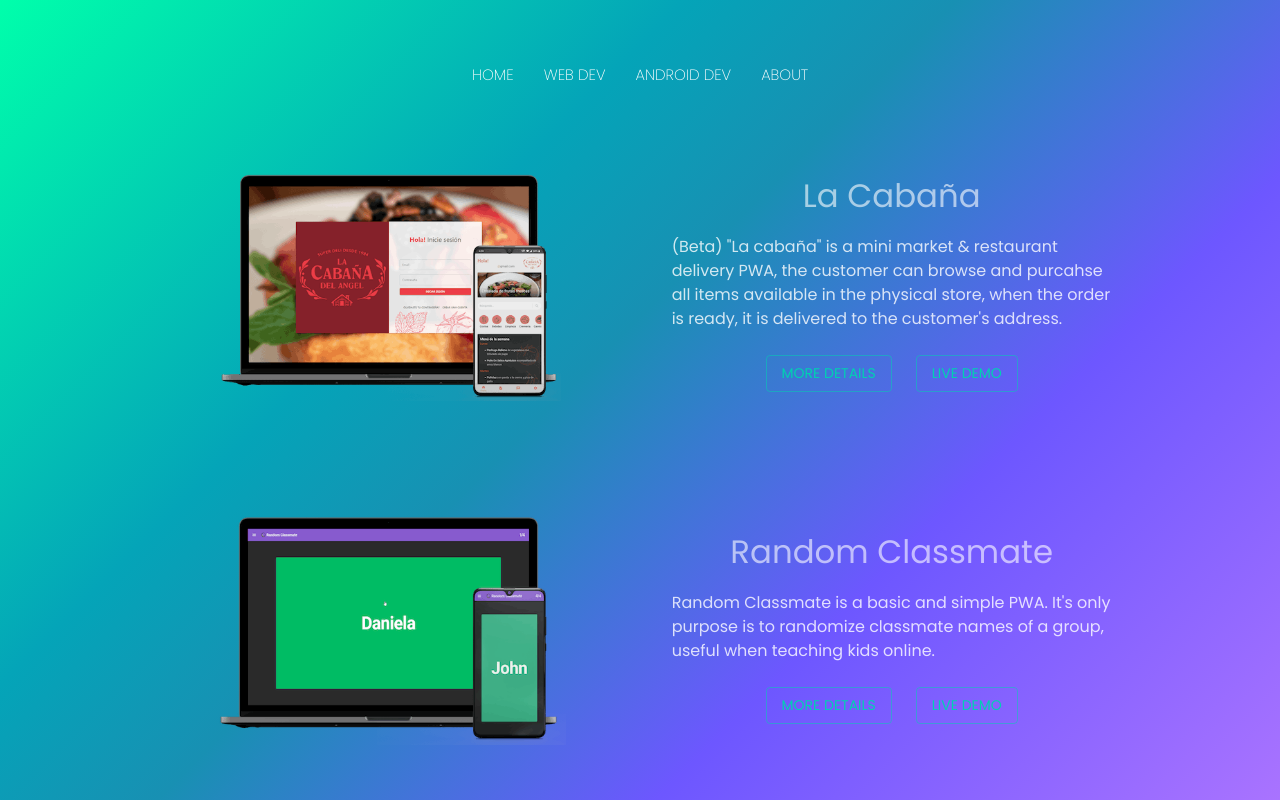
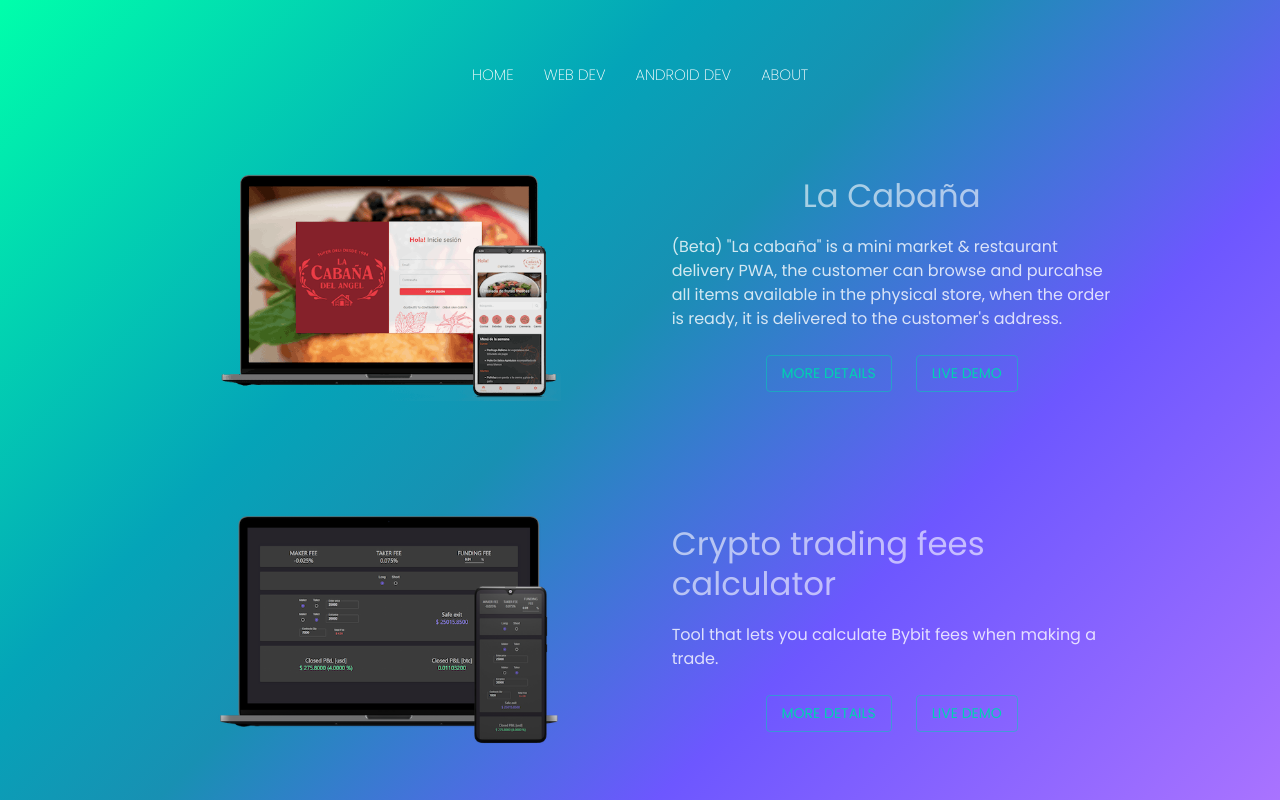
Before and after one commit to Mandragoro/my-portfolio, a React (Create React App) app: page /webdev in a window 1280 px wide. Shown: the top 800 px of the page. Built offline with nearby package versions, Linux system fonts and the light colour scheme.

Commit message:
aded crypto fee calc to webdev

```diff
--- /dev/null
+++ b/src/Pages/Crypto.js
@@ -0,0 +1,120 @@
+import React from 'react';
+import { makeStyles } from '@material-ui/core/styles';
+import Typography from '@material-ui/core/Typography';
+import Button from '@material-ui/core/Button';
+import Fade from '@material-ui/core/Fade';
+
+const useStyles = makeStyles((theme) => ({
+  root: {
+    maxWidth: 1000,
+    margin: 'auto',
+    marginTop: 150,
+    padding: '12px 50px 12px 50px',
+  },
+  title: {
+    color: 'rgb(255 255 255 / 0.6)',
+    marginBottom: 48,
+  },
+  title2: {
+    color: 'rgb(255 255 255 / 0.6)',
+    textAlign: 'left',
+    fontWeight: '200',
+  },
+  body1: {
+    color: 'rgb(255 255 255 / 0.6)',
+    textAlign: 'left',
+  },
+  separator: {
+    display: 'block',
+    width: '100%',
+    height: 80,
+  },
+  buttonContainer: {
+    display: 'flex',
+    width: '100%',
+    justifyContent: 'center',
+    alignItems: 'center',
+    marginTop: 32,
+  },
+  button: {
+    color: '#ffffff',
+    border: '1px solid rgb(255 255 255 / 50%)',
+  },
+  imagesContainer:{
+    display: 'flex',
+    flexDirection: 'row',
+    justifyContent: 'space-evenly',
+    alignItems: 'center',
+    flexWrap: 'wrap',
+    '& > div': {
+      width: 150,
+      height: 300,
+      marginBottom: 50,
+      overflow: 'hidden',
+      position: 'relative',
+    },
+  },
+  cmsImagesContainer:{
+    display: 'flex',
+    flexDirection: 'row',
+    justifyContent: 'space-evenly',
+    alignItems: 'center',
+    flexWrap: 'wrap',
+    '& div': {
+      width: 400,
+      height: 260,
+      overflow: 'hidden',
+      position: 'relative',
+      marginBottom: 50,
+      '@media (max-width: 500px)': {
+        height: 180,
+        width: '100%',
+      },
+    },
+  },
+}));
+
+export default function IconButtons() {
+
+  const classes = useStyles();
+
+  const Separator = () => (<div className={classes.separator}></div>);
+
+  return (
+    <Fade in={true} timeout={800}>
+      <div className={classes.root}>
+
+      <Typography component="p" variant="h2" className={classes.title} color="textSecondary" gutterBottom>
+        Bybit trading fees calculator
+      </Typography>
+
+      <Typography component="p" variant="body1" className={classes.body1} color="textSecondary" gutterBottom>
+        This tool calculates fees when making a trade in Bybit, you enter the enter price, exit price, contracts quantity, enter/exit type and the tool calculates the fees to pay or the fees they will pay you.
+      </Typography>
+
+      <br />
+
+      <Typography component="p" variant="body1" className={classes.body1} color="textSecondary" gutterBottom>
+        The tool was made using React.js, Material-ui for styling and netlify for hosting. All fees percentages are specific to Bybit exchange.
+      </Typography>
+
+      <br />
+
+      <div className={classes.buttonContainer}>
+        <Button
+          rel="noopener"
+          color={"secondary"}
+          variant={"outlined"}
+          className={classes.button}
+          href={"https://crypto-fee-calculator.netlify.app/"}
+        >
+          Live Demo
+        </Button>
+      </div>
+
+      <Separator />
+
+      </div>
+    </Fade>
+  );
+}
--- a/src/Pages/Webdev.js
+++ b/src/Pages/Webdev.js
@@ -6,6 +6,7 @@
 import Fade from '@material-ui/core/Fade';
 import Button from '@material-ui/core/Button';
 import cabana from '../img/cabana-both-op3.png';
+import crypto from '../img/crypto2-opt.png';
 import randomClassmate from '../img/rando-both-op2.png';
 import dorpau from '../img/dorpau-both-op3.png';
 import materialator from '../img/materialator-op2.png';
@@ -138,6 +139,42 @@
             </Grid>
           </Fade>
 
+          <Fade in={true} timeout={800}>
+            <Grid container spacing={0} direction="row" justify="center" alignItems="stretch" className={classes.grid}>
+              <Grid item xs={12} md={5} className={classes.gridItem}>
+                <div className={classes.imgContainer}>
+                  {useLazyLoadImage(crypto)}
+                </div>
+              </Grid>
+
+              <Grid item xs={12} md={5} className={classes.gridItemText}>
+                <div className={classes.descContainer}>
+                  <Typography component="p" variant="h4" className={classes.title} color="textSecondary" gutterBottom>
+                    Crypto trading fees calculator
+                  </Typography>
+                  <Typography component="p" variant="body1" className={classes.desc} gutterBottom>
+                    Tool that lets you calculate Bybit fees when making a trade.
+                  </Typography>
+                  <div className={classes.buttonContainer}>
+                    <LinkRouter to={"/fees-calculator"} className={classes.button}>
+                      More Details
+                    </LinkRouter>
+                    <Button
+                      rel="noopener"
+                      color={"secondary"}
+                      variant={"outlined"}
+                      className={classes.button}
+                      // onClick={openLink}
+                      href={"https://crypto-fee-calculator.netlify.app/"}
+                    >
+                      Live Demo
+                    </Button>
+                  </div>
+                </div>
+              </Grid>
+            </Grid>
+          </Fade>
+
           <Fade in={true} timeout={{enter:1600}}>
             <Grid container spacing={0} direction="row" justify="center" alignItems="stretch" className={classes.grid}>
               <Grid item xs={12} md={5} className={classes.gridItem}>
--- a/src/routes.js
+++ b/src/routes.js
@@ -5,6 +5,7 @@
 import Androiddev from './Pages/Androiddev.js';
 import NotFound from './Pages/NotFound.js';
 import Cabana from './Pages/Cabana.js';
+import Crypto from './Pages/Crypto.js';
 import RandomClassMate from './Pages/RandomClassMate.js';
 import Dorpau from './Pages/Dorpau.js';
 import Materialator from './Pages/Materialator.js';
@@ -44,6 +45,12 @@
     name: 'Cabana',
     sidebar: () => <div>Cabana!</div>,
     main: () => <Cabana />
+  },
+  {
+    path: "/fees-calculator",
+    name: 'Calculator',
+    sidebar: () => <div>Calculator</div>,
+    main: () => <Crypto />
   },
   {
     path: "/random-classmate",
```
Also changed, not shown: src/img/crypto-opt.png (added), src/img/crypto2-opt.png (added).
